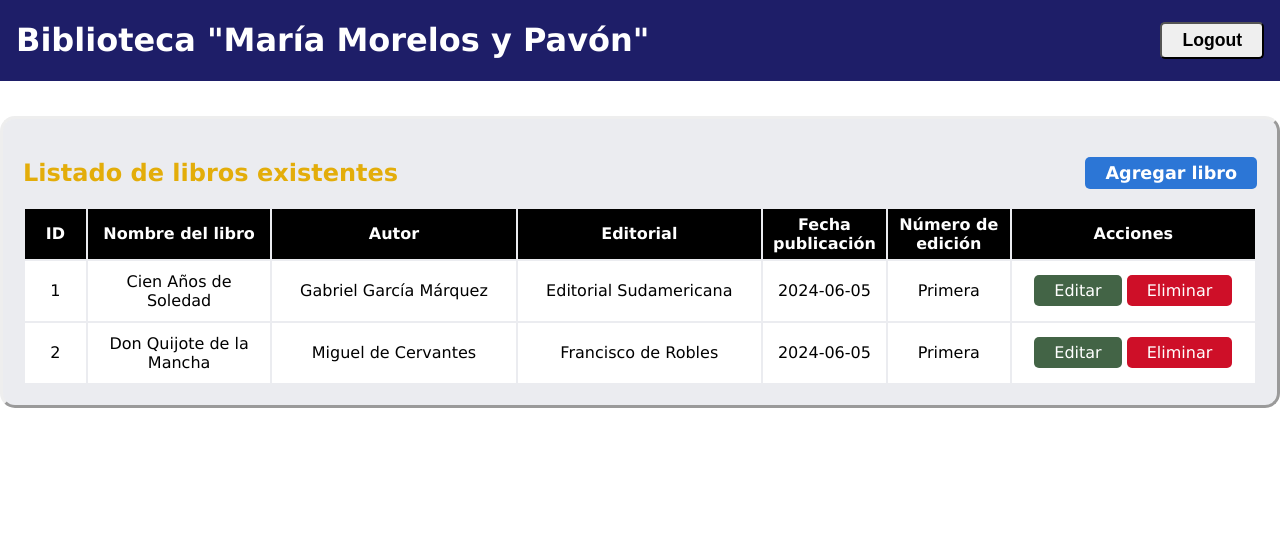
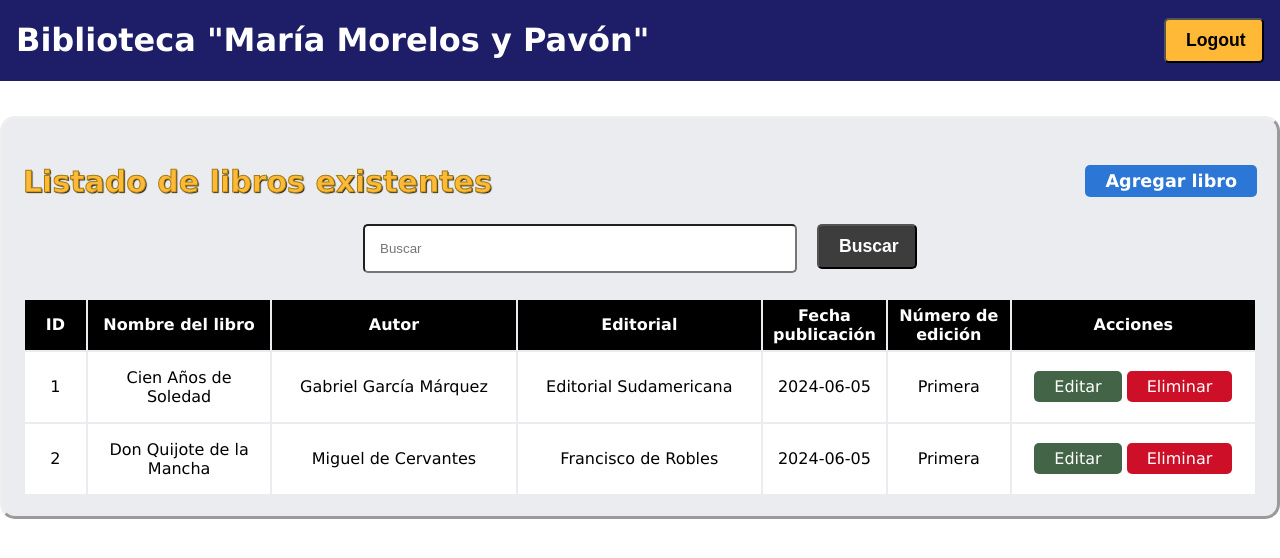
Before and after one commit to Gustavo1103011/pruebas, a PHP site: page / in a window 1280 px wide. Shown: the top 558 px of the page. Run offline with PHP 8.4, Linux system fonts and the light colour scheme; the visitor is signed in with stand-in values (Sample User, id 1); data comes from the database, SQL or seed files in the repository.

Commit message:
Estilos añadidos y modificados.

```diff
--- a/CRUD/assets/css/estilos.css
+++ b/CRUD/assets/css/estilos.css
@@ -20,13 +20,14 @@ header h1{
 }
 
 main{
-    width: 1280px;
+    max-width: 1500px;
     margin:35px auto;
     background: #ebecf0;
     padding: 20px;
     box-sizing: border-box;
     border-style: outset;
     border-radius: 15px;
+    overflow-x: auto;
     /*box-shadow: 0 4px 8px rgba(0, 0, 0, 0.2);*/
 }
 .card{
@@ -51,17 +52,23 @@ nav ul{
 
 table{
     width: 100%;
+    max-width: 100%;
+    table-layout: auto;
     border-collapse: separate;
 }
 table th,
 table td{
     padding: 6px 10px;
+    max-width: 100%;
+    white-space: normal;
+    overflow-wrap: break-word;
 }
 table th{
     background: #000;
     text-align: center;
 }
 td{
+    max-width: 1000px;
     text-align: center;
 }
 
@@ -95,10 +102,12 @@ table td a{
 }
 
 .titulo{
-    color: rgb(227, 173, 10);
+    color: #ffb937;
     text-align: center;
+    text-shadow: 1px 1px 1px black;
+    -webkit-text-stroke: 1px  rgb(163, 125, 14);
+    font-size: 30px;
 }
-
 
 form > div{
     margin-bottom: 10px;
@@ -183,6 +192,21 @@ button[type=submit].boton-agregar{
     background: #436446!important;
     color: white;
 }
+
+button[type=submit].boton-buscar{
+    width: 100px;
+    height: 45px;
+    background: #3d3d3d!important;
+    color: white;
+}
+
+button[type=button].boton-logout{
+    width: 100px;
+    height: 45px;
+    background:#ffb937;
+    color: black;
+}
+
 .boton-login{
     width: 150px;
     height: 40px;
@@ -206,3 +230,46 @@ label {
 .inputs{
     width: 280px;
 }
+.input-buscar{
+    width: 400px;
+    height: 45px;
+    border-radius: 5px;
+    padding: 0px 15px;
+}
+.form-buscar{
+    display: flex;
+    justify-content: center;
+    gap: 20px;
+    margin-bottom: 25px;
+}
+
+.ancho-columna{
+    width: 5%;
+}
+
+.ancho-columna:nth-child(2){
+    width: 15%;
+}
+.ancho-columna:nth-child(3){
+    width: 20%;
+}
+
+.ancho-columna:nth-child(4){
+    width: 20%;
+}
+
+.ancho-columna:nth-child(5){
+    width: 10%;
+}
+
+.ancho-columna:nth-child(6){
+    width: 10%;
+}
+
+.ancho-columna:nth-child(7){
+    width: 20%;
+}
+
+.alto-columna{
+    height: 70px;
+}
--- a/CRUD/src/views/inc/header.php
+++ b/CRUD/src/views/inc/header.php
@@ -9,7 +9,7 @@
 <body>
     <header>
         <h1>Biblioteca "María Morelos y Pavón"</h1>
-        <button  type="button" onclick="location.href='/pruebas/CRUD/src/views/logout.php'">Logout</button>
+        <button class="boton-logout" type="button" onclick="location.href='/pruebas/CRUD/src/views/logout.php'">Logout</button>
     </header>
     <main >
         <!--Aqui va el contenido!-->
--- a/CRUD/src/views/libros/form.php
+++ b/CRUD/src/views/libros/form.php
@@ -1,5 +1,5 @@
 <h2 class ="titulo"><?php echo $respuesta['form']['title']; ?> </h2>
-<form class="titulo" method="post" action="<?php echo $respuesta['form']['action'];?>" enctype="multipart/form-data">
+<form method="post" action="<?php echo $respuesta['form']['action'];?>" enctype="multipart/form-data">
     <div>
         <label for="nombre">Nombre del libro: </label>
         <input type="text" name="nombre" id="nombre" placeholder="Nombre del libro" value="<?php echo isset($respuesta['form']['values']) ? $respuesta['form']['values']->getNombre() : ''; ?>" autocomplete="off" required>
--- a/CRUD/src/views/libros/listado.php
+++ b/CRUD/src/views/libros/listado.php
@@ -1,22 +1,30 @@
 <div class="header">
             <h2 class ="titulo">Listado de libros existentes</h2>
             <a href="/pruebas/CRUD/libros/new"> Agregar libro</a>
-        </div>
+
+</div>
+
+<div>
+    <form class="form-buscar" action="" method="GET">
+        <input class="input-buscar" type="text" name="buscar" placeholder="Buscar">
+        <button class="boton-buscar" type="submit">Buscar</button>
+    </form>
+</div>
 
         <table >
             <thead >
                 <tr>
-                <th style="width: 5%;">ID</th>
-                <th style="width: 15%;">Nombre del libro</th>
-                <th style="width: 20%;">Autor</th>
-                <th style="width: 20%;">Editorial</th>
-                <th style="width: 10%;">Fecha publicación</th>
-                <th style="width: 10%;">Número de edición</th>
-                <th style="width: 20%;">Acciones</th>
+                <th class="ancho-columna">ID</th>
+                <th class="ancho-columna">Nombre del libro</th>
+                <th class="ancho-columna">Autor</th>
+                <th class="ancho-columna">Editorial</th>
+                <th class="ancho-columna">Fecha publicación</th>
+                <th class="ancho-columna">Número de edición</th>
+                <th class="ancho-columna">Acciones</th>
                 </tr>
                 <tbody>
                     <?php foreach($respuesta['libros'] as $c):?>
-                    <tr style="height: 60px;">
+                    <tr class="alto-columna">
                         <td> <?php echo $c->getId();?></td>
                         <td> <?php echo $c->getNombre();?></td>
                         <td> <?php echo $c->getAutor();?> </td>
```
